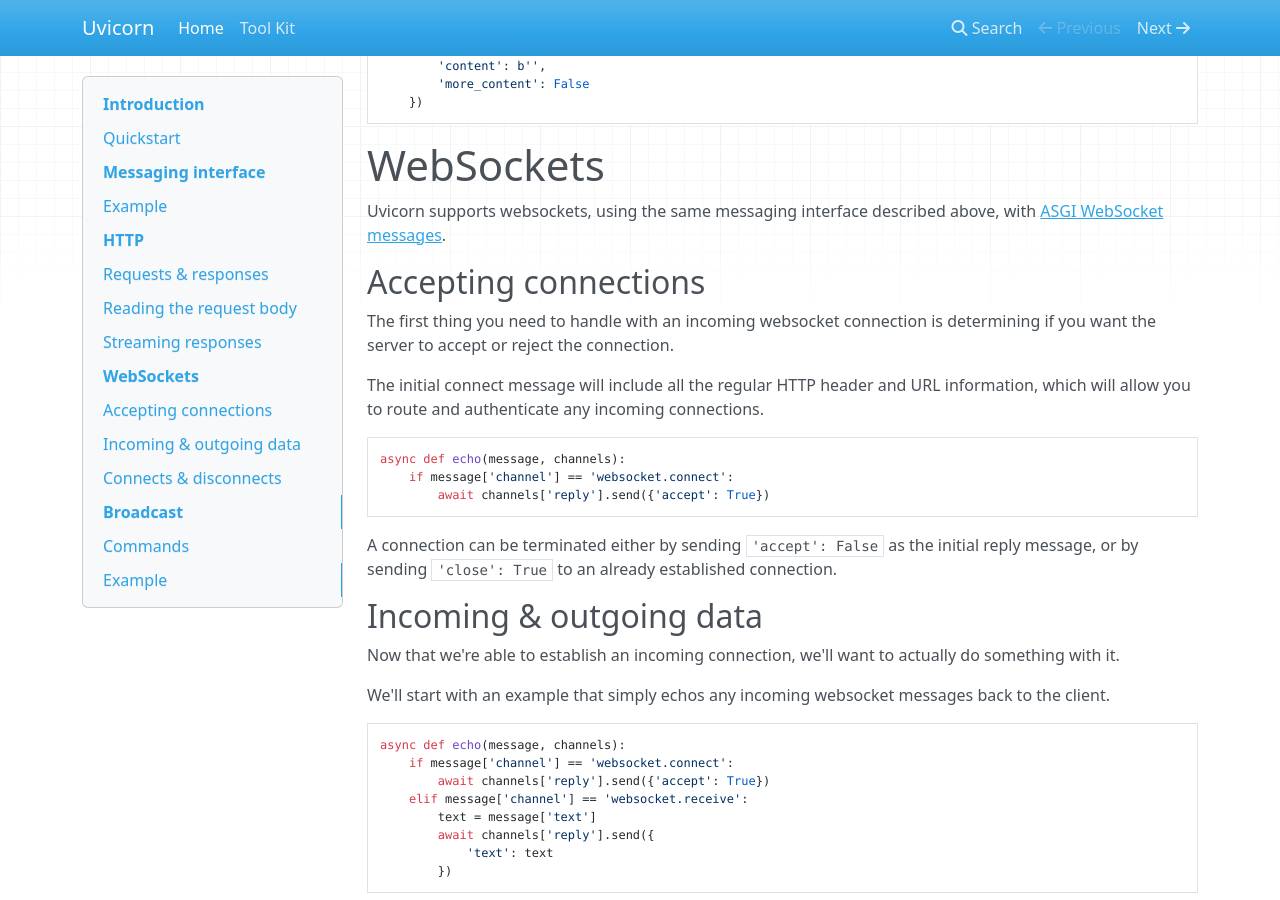
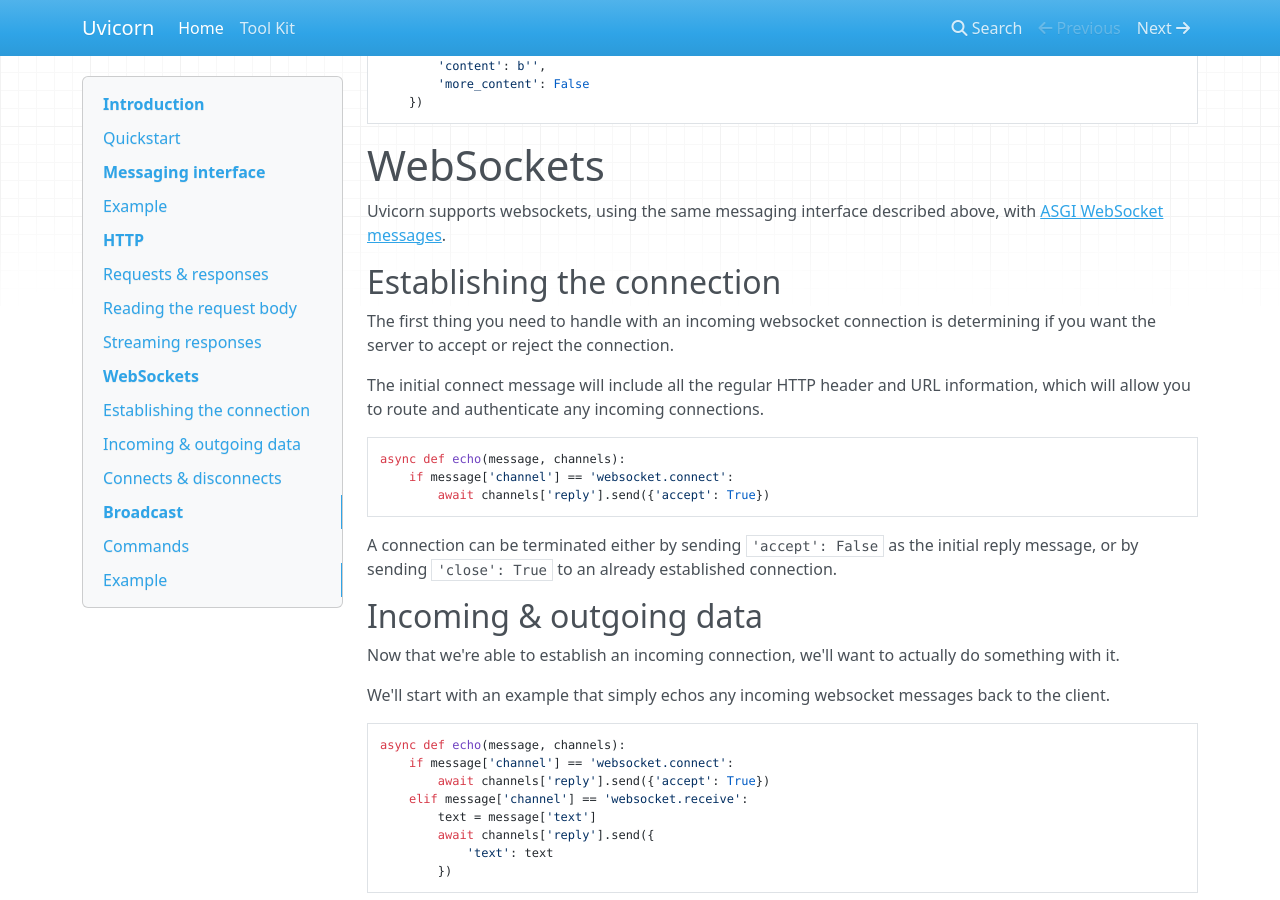
Before and after one commit to encode/uvicorn, an MkDocs documentation site: the page built from docs/index.md, in a window 1280 px wide and 900 px high, scrolled down 3531 px. Built offline with MkDocs 1.6.1, drawn with Linux system fonts in a browser that asks for light colours; nearby versions of some CDN libraries; old or Windows-style settings are respelled for this version of MkDocs.

Commit message:
Header tweak in docs

```diff
--- a/docs/index.md
+++ b/docs/index.md
@@ -198,7 +198,7 @@ async def stream_response(message, channels):
 Uvicorn supports websockets, using the same messaging interface described
 above, with [ASGI WebSocket messages][websocket-message].
 
-## Accepting connections
+## Establishing the connection
 
 The first thing you need to handle with an incoming websocket connection
 is determining if you want the server to accept or reject the connection.
```
